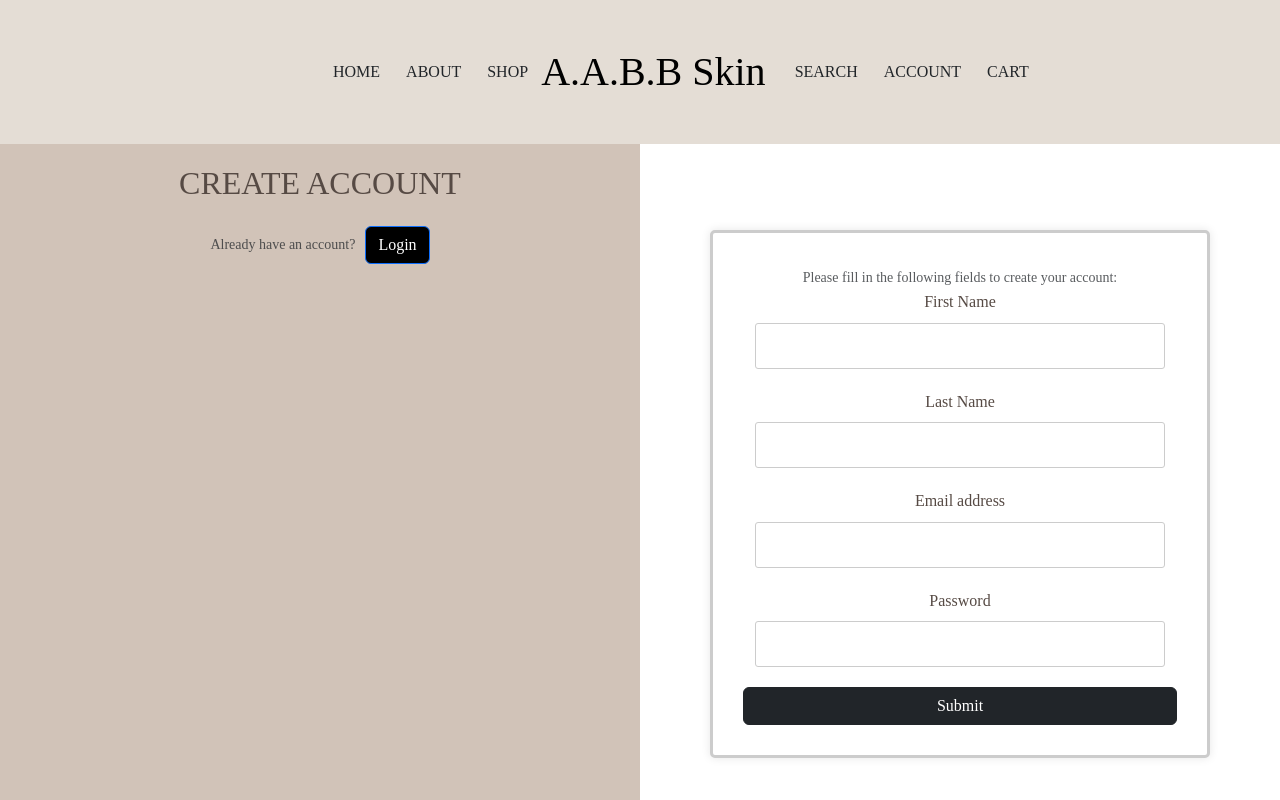
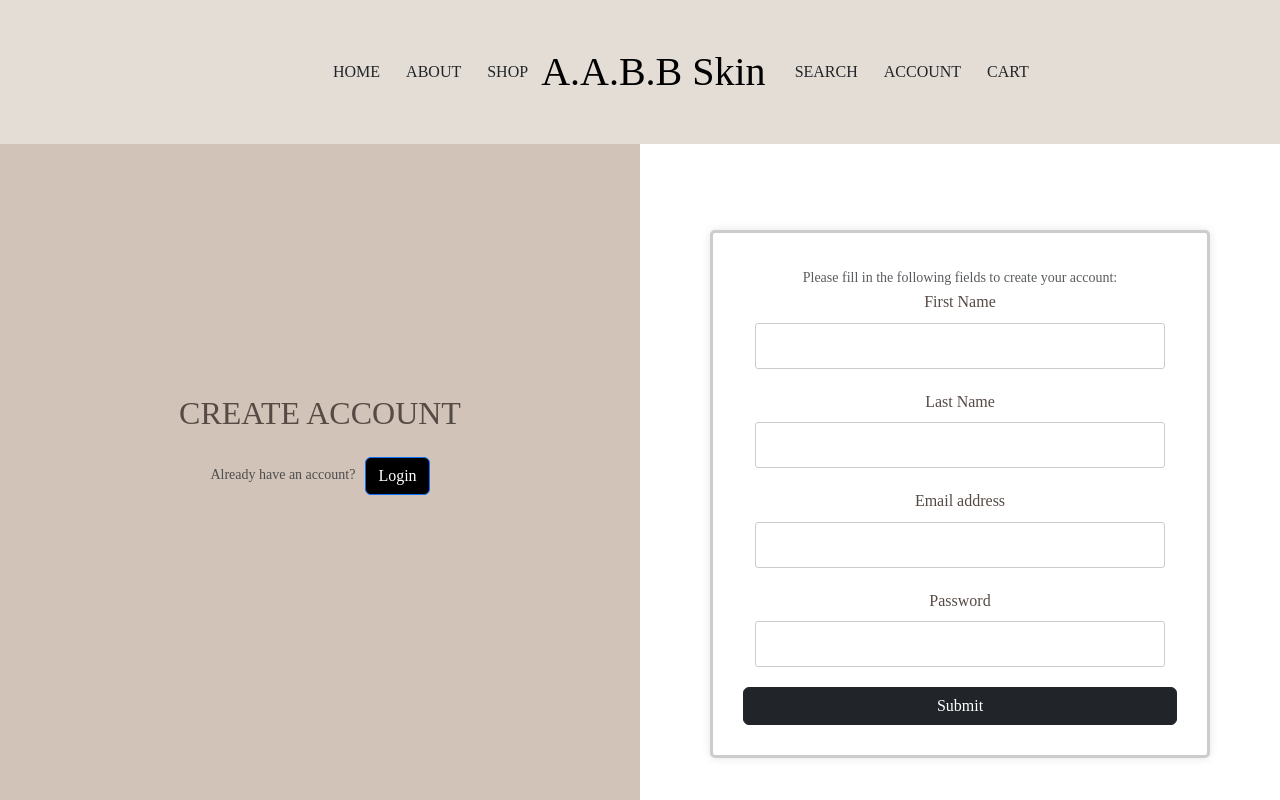
Before and after one commit to Three-cats-and-an-owl/Website-Front-End, a React (Create React App) app in the folder beauty/: page /AccountCreation in a window 1280 px wide. Shown: the top 800 px of the page. Built offline with nearby package versions, Linux system fonts and the light colour scheme.

Commit message:
spacing changes

```diff
--- a/beauty/src/pages/Account Creation.js
+++ b/beauty/src/pages/Account Creation.js
@@ -6,6 +6,8 @@ import './Account.css';
 
 const LoginForm = () => (
   <Form className="left-section">
+    <br></br><br></br><br></br><br></br><br></br><br></br>
+    <br></br><br></br><br></br>
     <Stack gap={3}>
       <div className="custom-1 h2">CREATE ACCOUNT</div>
       <div className="custom-1 p">
--- a/beauty/src/pages/Account.css
+++ b/beauty/src/pages/Account.css
@@ -199,6 +199,10 @@ button:hover {
 .left-section, .right-section {
     flex: 1;
     height: 100%;
+    display: flex;
+    flex-direction: column;
+    justify-content: center;
+    align-items: center;
 }
 
 .custom-1 {
```
